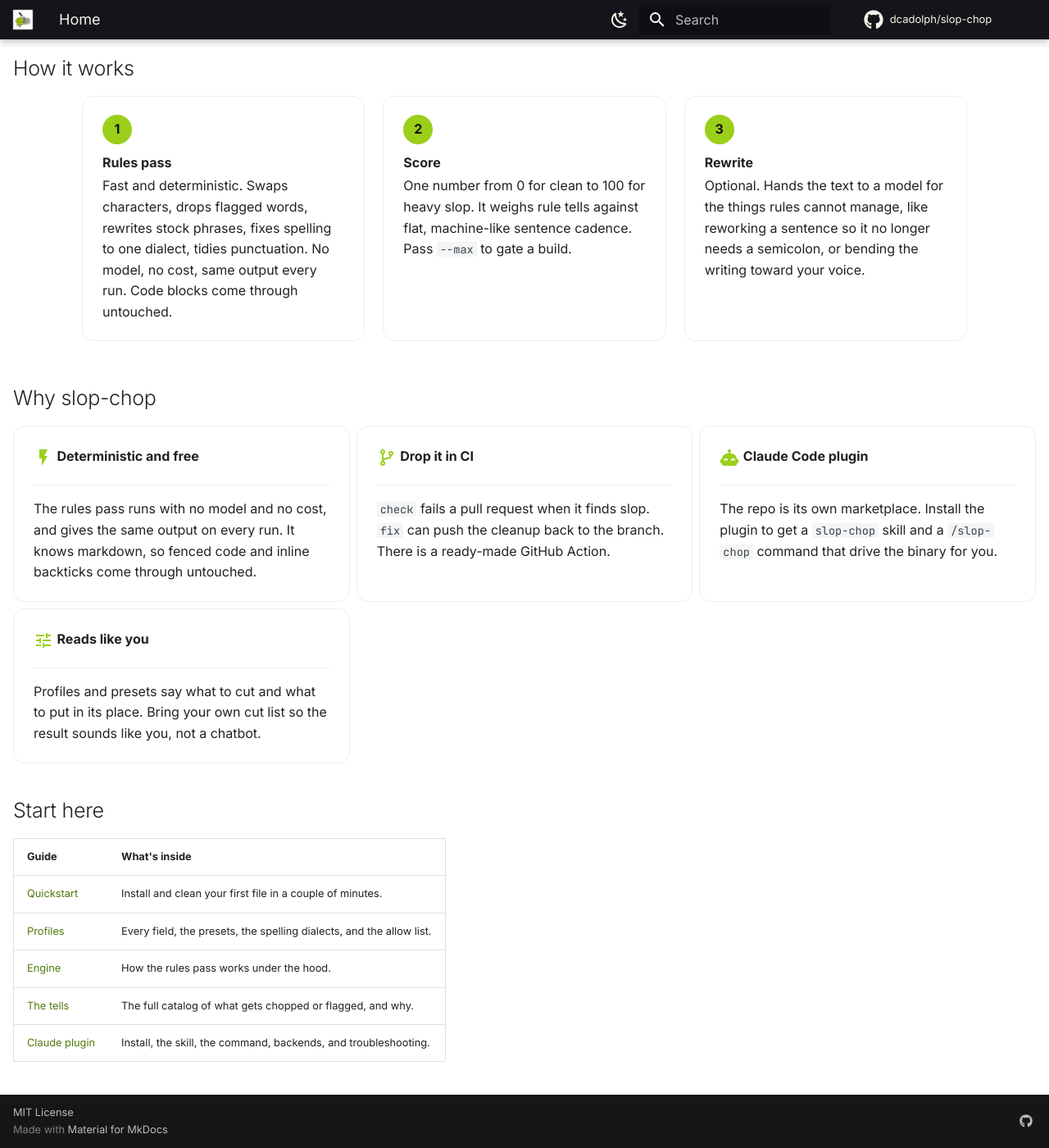
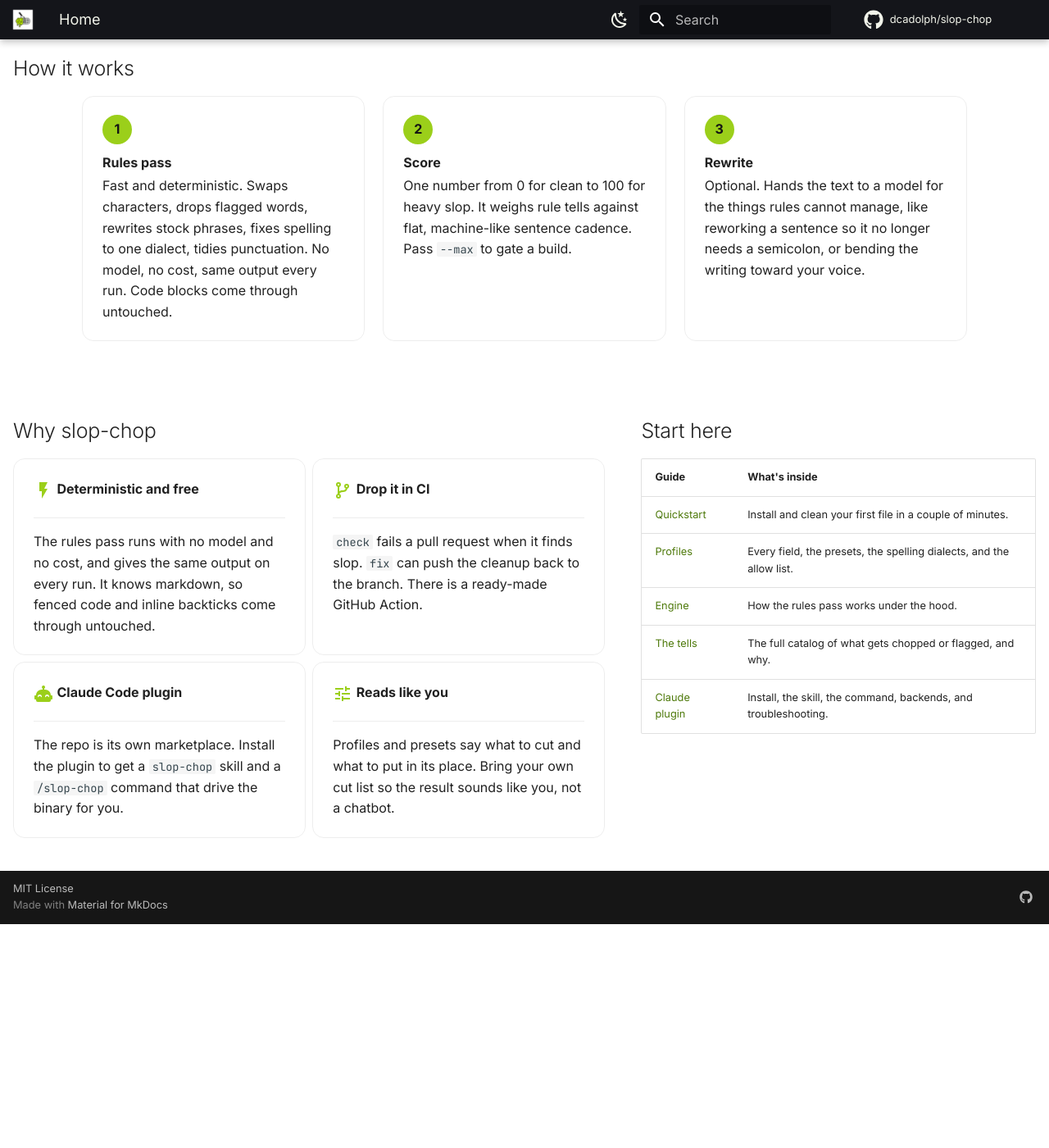
Before and after one commit to dcadolph/slop-chop, an MkDocs documentation site: the page built from docs/README.md, in a window 1280 px wide and 1400 px high, scrolled down 1665 px. Shown: the whole window at 82% size. Built offline with MkDocs 1.6.1 and Material for MkDocs 9.7.7, drawn with Linux system fonts in a browser that asks for light colours; comment, search, counter and statistics services are not loaded; after the commit the page ends 2792 px from its top, so only the background shows below that.

Commit message:
Put the why cards and start-here table side by side

```diff
--- a/docs/README.md
+++ b/docs/README.md
@@ -156,6 +156,10 @@
 <div class="step"><span class="num">3</span><strong>Rewrite</strong>Optional. Hands the text to a model for the things rules cannot manage, like reworking a sentence so it no longer needs a semicolon, or bending the writing toward your voice.</div>
 </div>
 
+<div class="sc-bottom" markdown>
+
+<div markdown>
+
 ## Why slop-chop
 
 <div class="grid cards" markdown>
@@ -186,6 +190,10 @@
 
 </div>
 
+</div>
+
+<div markdown>
+
 ## Start here
 
 | Guide                        | What's inside                                                        |
@@ -195,3 +203,7 @@
 | [Engine](ENGINE.md)          | How the rules pass works under the hood.                             |
 | [The tells](TELLS.md)        | The full catalog of what gets chopped or flagged, and why.           |
 | [Claude plugin](PLUGIN.md)   | Install, the skill, the command, backends, and troubleshooting.      |
+
+</div>
+
+</div>
--- a/docs/stylesheets/extra.css
+++ b/docs/stylesheets/extra.css
@@ -263,6 +263,26 @@
   }
 }
 
+/* Bottom of the landing page: the why cards and the start-here table share a row on
+   wide screens and stack back to one column below 1100px, so phones are unchanged. */
+.md-typeset .sc-bottom {
+  display: grid;
+  grid-template-columns: 3fr 2fr;
+  gap: 0 2.2rem;
+  align-items: start;
+}
+
+.md-typeset .sc-bottom table:not([class]) {
+  display: table;
+  width: 100%;
+}
+
+@media (max-width: 1100px) {
+  .md-typeset .sc-bottom {
+    grid-template-columns: 1fr;
+  }
+}
+
 /* Slime-themed 404. */
 .sc-404 {
   text-align: center;
```
